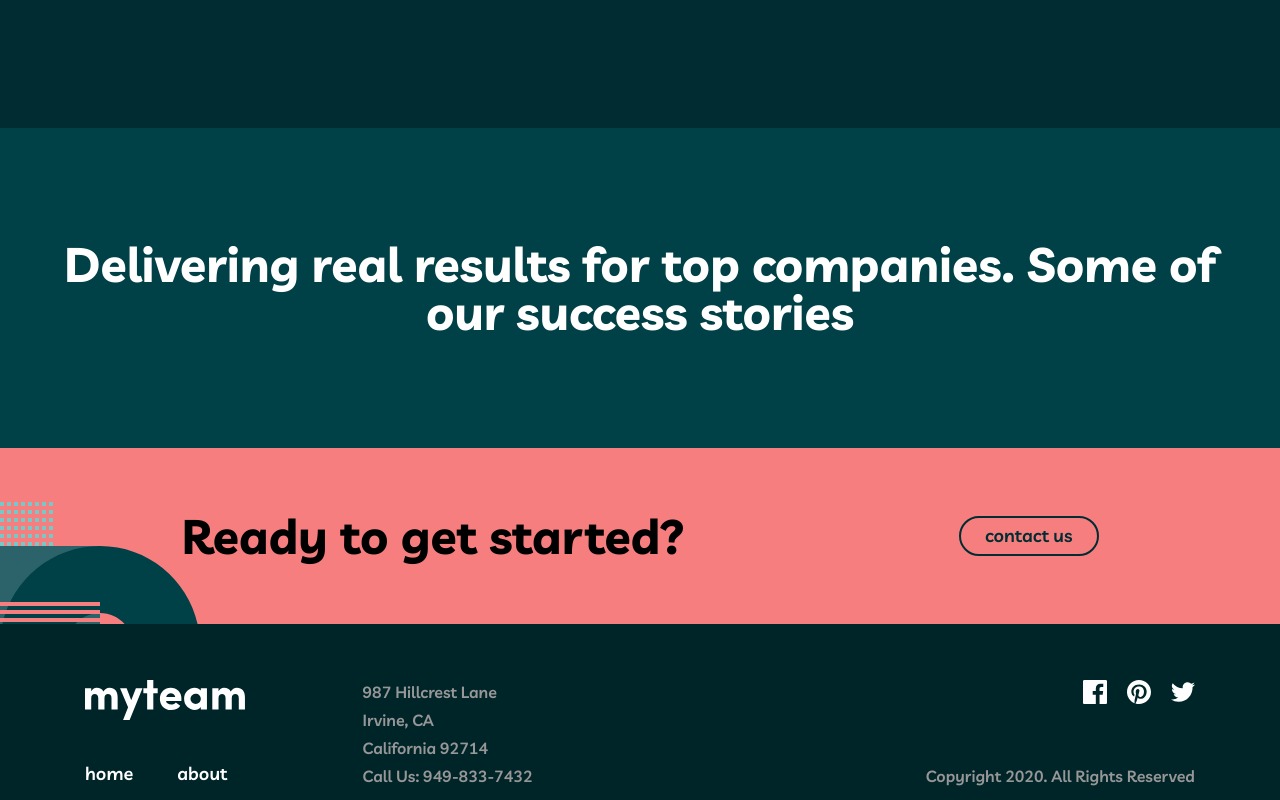
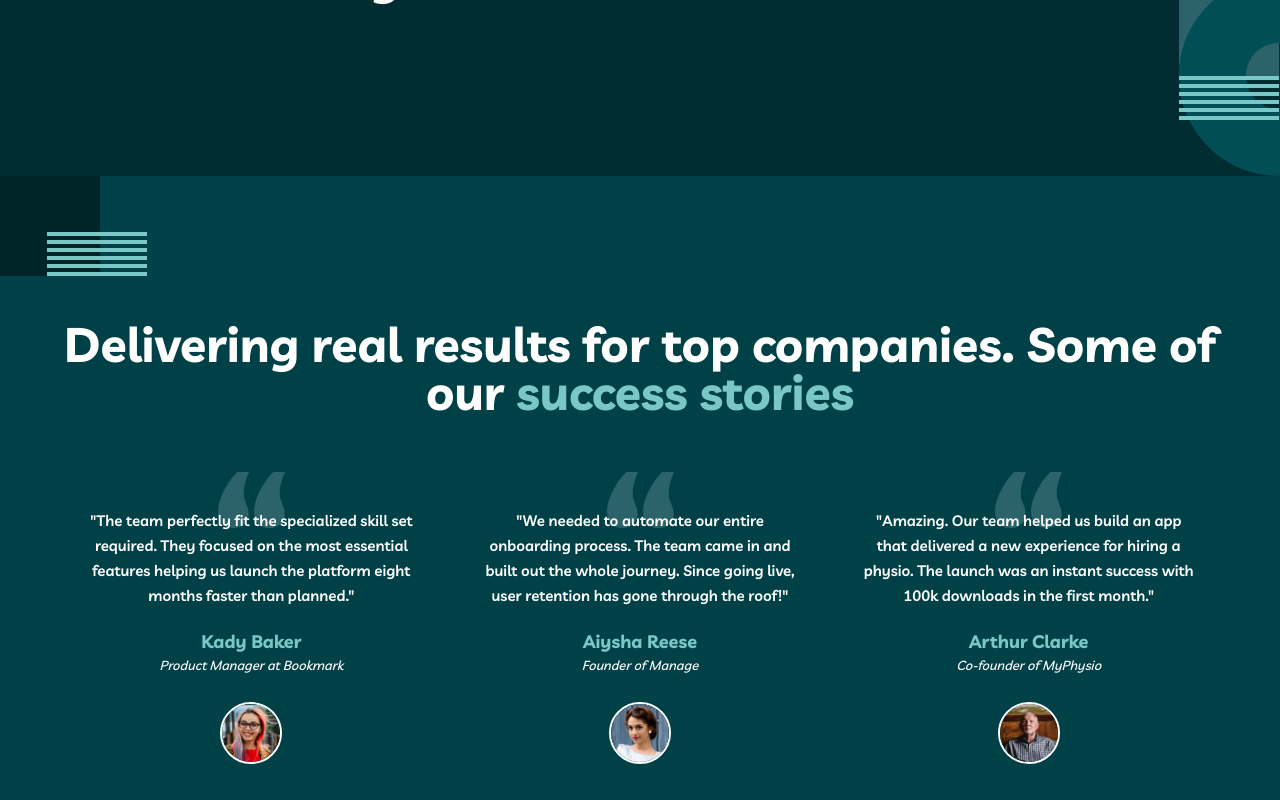
Before and after one commit to artimys/myteam-multi-page, a Next.js app: page / in a window 1280 px wide. Shown: the part 800-1600 px from the top of the page. Built offline with nearby package versions, Linux system fonts and the light colour scheme.

Commit message:
Add success stories to home page

```diff
--- a/src/app/globals.css
+++ b/src/app/globals.css
@@ -59,6 +59,31 @@ body {
     @apply bg-no-repeat pb-48 bg-[url(/images/bg-pattern-home-1.svg),_url(/images/bg-pattern-home-2.svg)] bg-[position:-200px_top,_center_bottom] xl:bg-[position:-100px_top,_right_165px_bottom];
   }
 
+  .bg-home-pattern-distributed {
+    @apply bg-no-repeat
+          pb-44 pt-36
+          bg-home-3
+          bg-[top_right_-99px]
+          lg:bg-[bottom_right_-99px];
+  }
+
+  .bg-home-pattern-stories {
+    @apply bg-no-repeat
+          pb-44 pt-36
+          sm:pb-[6rem] sm:pt-28
+          lg:py-36
+          bg-[url(/images/bg-pattern-home-4-about-3.svg),_url(/images/bg-pattern-home-5.svg)]
+          bg-[position:left_top,_right_bottom];
+  }
+
+  .bg-home-quotes-stories {
+    @apply bg-no-repeat bg-quotes bg-[top_center];
+  }
+
+  .bg-about-pattern-directors {
+    @apply bg-no-repeat pb-[7.4rem] sm:pb-[8rem] lg:pb-[10rem] bg-[url(/images/bg-pattern-about-2-contact-1.svg),_url(/images/bg-pattern-home-4-about-3.svg)] bg-[position:left_-99px_top_-100px,_right_bottom] md:bg-[position:left_-99px_top,_right_bottom];
+  }
+
   .bg-about-pattern-right {
     @apply bg-no-repeat bg-about-mobile-nav-1 bg-[right_-99px_bottom_-99px] md:bg-[right_-99px_bottom] pb-28;
   }
--- a/src/app/page.jsx
+++ b/src/app/page.jsx
@@ -1,3 +1,6 @@
+import SuccessStoriesContainer from "@/components/home/success-stories/SuccessStoriesContainer";
+import FullBleedContainer from "@/components/layout/FullBleedContainer";
+
 export default function Home() {
   return (
     <>
@@ -21,15 +24,22 @@ export default function Home() {
         </div>
       </div>
 
-      <div className="container text-center h-80 bg-secondary-sacramento-state-green py-28">
-        <h2>Build & manage distributed teams like no one else.</h2>
-      </div>
+      <FullBleedContainer classNames="bg-home-pattern-distributed bg-secondary-sacramento-state-green">
+        <div className="container text-center">
+          <h2>Build & manage distributed teams like no one else.</h2>
+        </div>
+      </FullBleedContainer>
 
-      <div className="container text-center h-80 bg-secondary-deep-jungle-green py-28">
-        <h2>
-          Delivering real results for top companies. Some of our success stories
-        </h2>
-      </div>
+      <FullBleedContainer classNames="bg-home-pattern-stories bg-secondary-deep-jungle-green">
+        <div className="container">
+          <h2 className="text-center">
+            Delivering real results for top companies. Some of our{" "}
+            <span className="text-secondary-rapture-blue">success stories</span>
+          </h2>
+
+          <SuccessStoriesContainer />
+        </div>
+      </FullBleedContainer>
     </>
   );
 }
--- a/src/components/about/meet-directors/MeetDirectorItem.jsx
+++ b/src/components/about/meet-directors/MeetDirectorItem.jsx
@@ -17,6 +17,7 @@ function MeetDirectorItem({ director }) {
   return (
     <div className="relative flex flex-col items-center pt-8 bg-secondary-sacramento-state-green text-primary-white">
       {showMoreInfo ? (
+        //  transform translate-y-0 transition-transform duration-500 ease-in-out hover:translate-y-4
         <div className="absolute top-0 flex flex-col items-center w-full h-full p-8 lg:px-2 xl:px-12 bg-secondary-dark-green">
           <strong className="text-lg text-secondary-rapture-blue">
             {director.name}
@@ -53,10 +54,10 @@ function MeetDirectorItem({ director }) {
       />
 
       <div className="flex flex-col mt-3 text-center">
-        <strong className="text-lg text-secondary-rapture-blue">
+        <strong className="text-lg font-bold text-secondary-rapture-blue">
           {director.name}
         </strong>
-        <em className="text-sm">{director.role}</em>
+        <em className="text-sm font-medium">{director.role}</em>
       </div>
 
       <button
--- /dev/null
+++ b/src/components/home/success-stories/SuccessStoriesContainer.jsx
@@ -0,0 +1,43 @@
+import AvatarKady from "../../../../public/images/avatar-kady.jpg";
+import AvatarAiysha from "../../../../public/images/avatar-aiysha.jpg";
+import AvatarArthur from "../../../../public/images/avatar-arthur.jpg";
+import SuccessStoriesItem from "./SuccessStoriesItem";
+
+function SuccessStoriesContainer() {
+  const successStories = [
+    {
+      id: 1,
+      quote:
+        "The team perfectly fit the specialized skill set required. They focused on the most essential features helping us launch the platform eight months faster than planned.",
+      name: "Kady Baker",
+      role: "Product Manager at Bookmark",
+      image: AvatarKady,
+    },
+    {
+      id: 2,
+      quote:
+        "We needed to automate our entire onboarding process. The team came in and built out the whole journey. Since going live, user retention has gone through the roof!",
+      name: "Aiysha Reese",
+      role: "Founder of Manage",
+      image: AvatarAiysha,
+    },
+    {
+      id: 3,
+      quote:
+        "Amazing. Our team helped us build an app that delivered a new experience for hiring a physio. The launch was an instant success with 100k downloads in the first month.",
+      name: "Arthur Clarke",
+      role: "Co-founder of MyPhysio",
+      image: AvatarArthur,
+    },
+  ];
+
+  return (
+    <div className="flex flex-col gap-y-14 mt-14 sm:px-16 lg:space-x-14 lg:flex-row lg:px-0 max-w-[1110px] mx-auto">
+      {successStories.map((story) => {
+        return <SuccessStoriesItem story={story} />;
+      })}
+    </div>
+  );
+}
+
+export default SuccessStoriesContainer;
--- /dev/null
+++ b/src/components/home/success-stories/SuccessStoriesItem.jsx
@@ -0,0 +1,27 @@
+import Image from "next/image";
+
+function SuccessStoriesItem({ story }) {
+  return (
+    <div className="flex flex-col items-center flex-1 text-center bg-home-quotes-stories text-primary-white pt-9">
+      <p className="font-semibold text-[15px] leading-[25px] mb-5">
+        "{story.quote}"
+      </p>
+
+      <div className="flex flex-col">
+        <strong className="text-lg font-bold text-secondary-rapture-blue">
+          {story.name}
+        </strong>
+        <em className="text-[13px] leading-[18px] font-medium">{story.role}</em>
+      </div>
+
+      <Image
+        src={story.image}
+        alt={story.name}
+        width={62}
+        className="mt-5 border-2 border-white rounded-full lg:mt-7"
+      />
+    </div>
+  );
+}
+
+export default SuccessStoriesItem;
--- /dev/null
+++ b/src/components/layout/FullBleedContainer.jsx
@@ -0,0 +1,5 @@
+function FullBleedContainer({ classNames, children }) {
+  return <div className={classNames}>{children}</div>;
+}
+
+export default FullBleedContainer;
--- a/tailwind.config.js
+++ b/tailwind.config.js
@@ -44,6 +44,8 @@ module.exports = {
         "about-4": "url('/images/bg-pattern-about-4.svg')",
         "about-mobile-nav-1":
           "url('/images/bg-pattern-about-1-mobile-nav-1.svg')",
+        quotes: "url('/images/icon-quotes.svg')",
+        "home-3": "url('/images/bg-pattern-home-3.svg')",
       },
     },
   },
```
